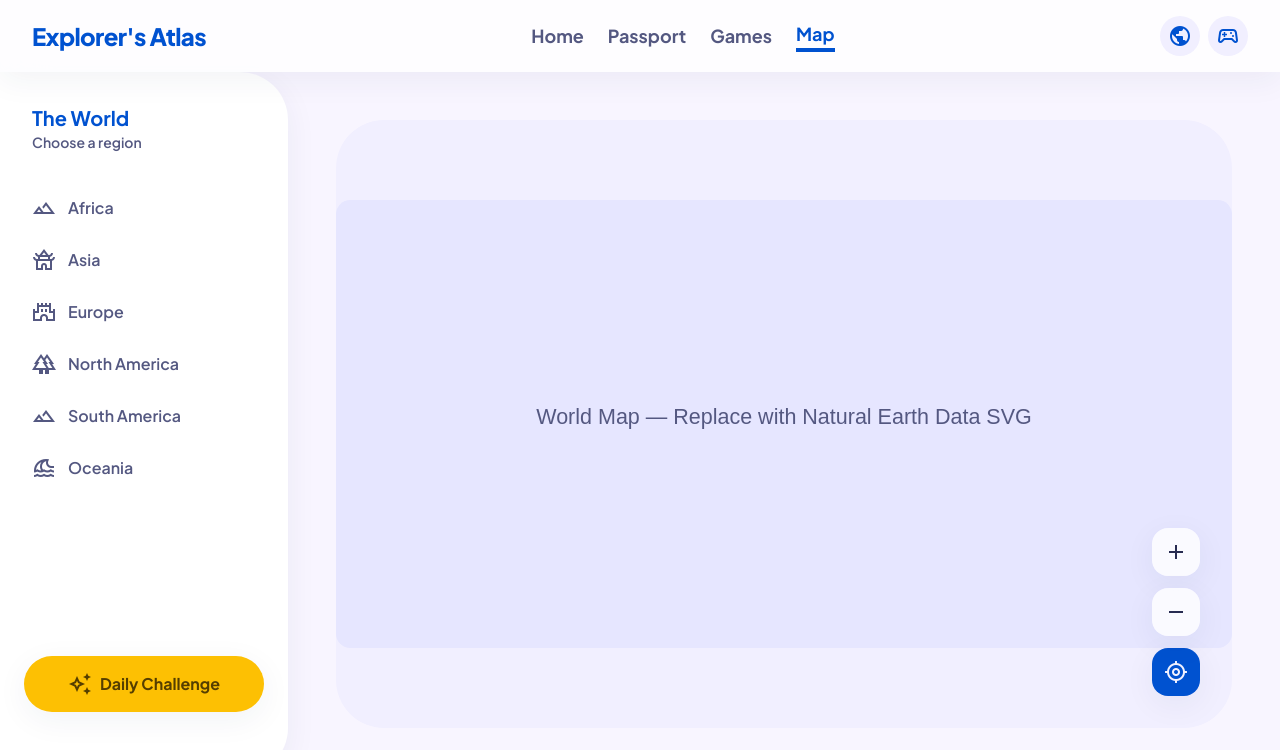
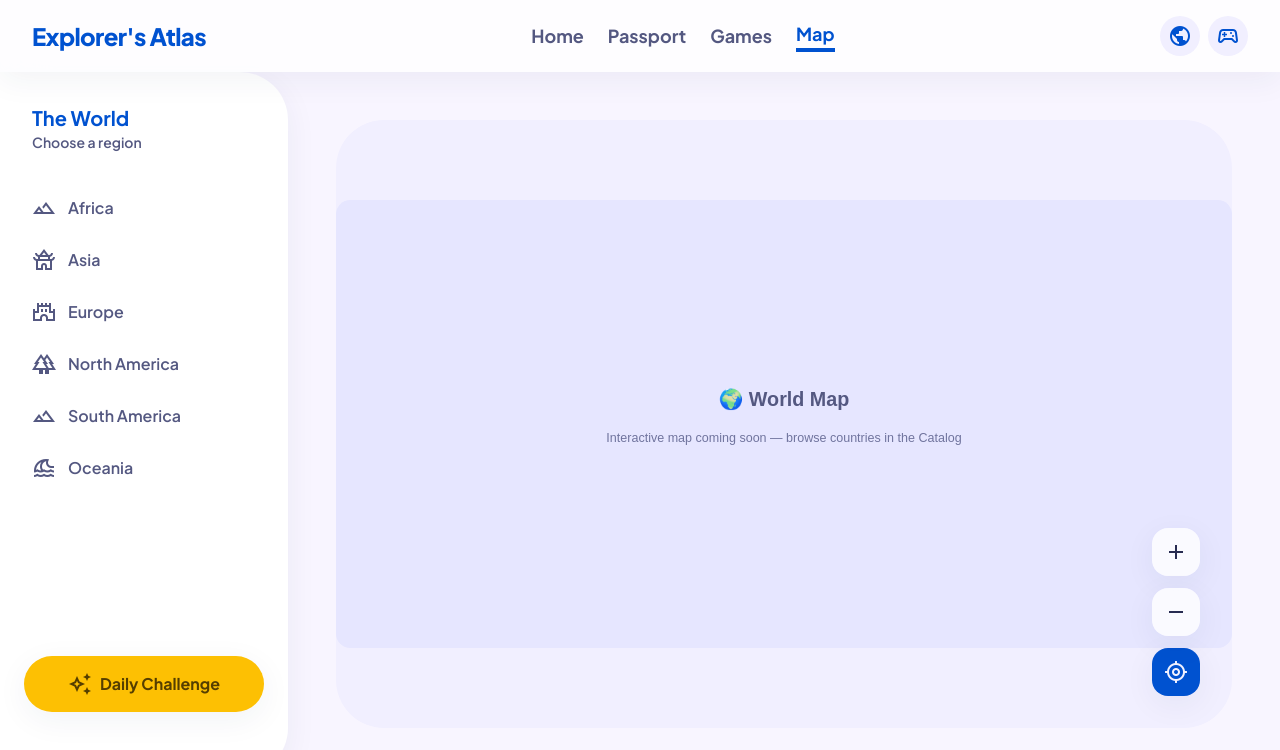
Before and after one commit to fonseka-dev/fun-with-flags, a Next.js app: page /map in a window 1280 px wide. Shown: the top 750 px of the page. Built offline with nearby package versions, Linux system fonts and the light colour scheme.

Commit message:
fix: await async params (Next.js 16) and replace object tag with inline SVG

```diff
--- a/src/app/catalog/[countrySlug]/page.tsx
+++ b/src/app/catalog/[countrySlug]/page.tsx
@@ -11,12 +11,13 @@ export function generateStaticParams() {
   return getCountrySlugs().map((slug) => ({ countrySlug: slug }));
 }
 
-export function generateMetadata({
+export async function generateMetadata({
   params,
 }: {
-  params: { countrySlug: string };
+  params: Promise<{ countrySlug: string }>;
 }) {
-  const country = getCountryBySlug(params.countrySlug);
+  const { countrySlug } = await params;
+  const country = getCountryBySlug(countrySlug);
   if (!country) return { title: "Country Not Found" };
   return {
     title: `${country.name} — Explorer's Atlas`,
@@ -24,12 +25,13 @@ export function generateMetadata({
   };
 }
 
-export default function CountryDetailPage({
+export default async function CountryDetailPage({
   params,
 }: {
-  params: { countrySlug: string };
+  params: Promise<{ countrySlug: string }>;
 }) {
-  const country = getCountryBySlug(params.countrySlug);
+  const { countrySlug } = await params;
+  const country = getCountryBySlug(countrySlug);
 
   if (!country) {
     notFound();
--- a/src/components/map/WorldMap.tsx
+++ b/src/components/map/WorldMap.tsx
@@ -95,18 +95,35 @@ export function WorldMap({ className = "" }: WorldMapProps) {
         onMouseMove={handlePathHover}
         onMouseLeave={handleMouseLeave}
       >
-        {/* eslint-disable-next-line @next/next/no-img-element */}
-        <object
-          data="/maps/world.svg"
-          type="image/svg+xml"
-          className="w-full h-full pointer-events-none"
+        <svg
+          xmlns="http://www.w3.org/2000/svg"
+          viewBox="0 0 1000 500"
+          className="w-full h-full"
           aria-label="Interactive world map — click a country to learn about it"
         >
-          <p>
-            Your browser does not support SVGs. Please use the catalog to browse
-            countries.
-          </p>
-        </object>
+          <rect width="1000" height="500" fill="var(--color-surface-container)" rx="16" />
+          <text
+            x="500"
+            y="230"
+            textAnchor="middle"
+            fill="var(--color-on-surface-variant)"
+            fontSize="22"
+            fontFamily="sans-serif"
+            fontWeight="bold"
+          >
+            🌍 World Map
+          </text>
+          <text
+            x="500"
+            y="270"
+            textAnchor="middle"
+            fill="var(--color-outline)"
+            fontSize="14"
+            fontFamily="sans-serif"
+          >
+            Interactive map coming soon — browse countries in the Catalog
+          </text>
+        </svg>
       </div>
 
       <MapControls
```
